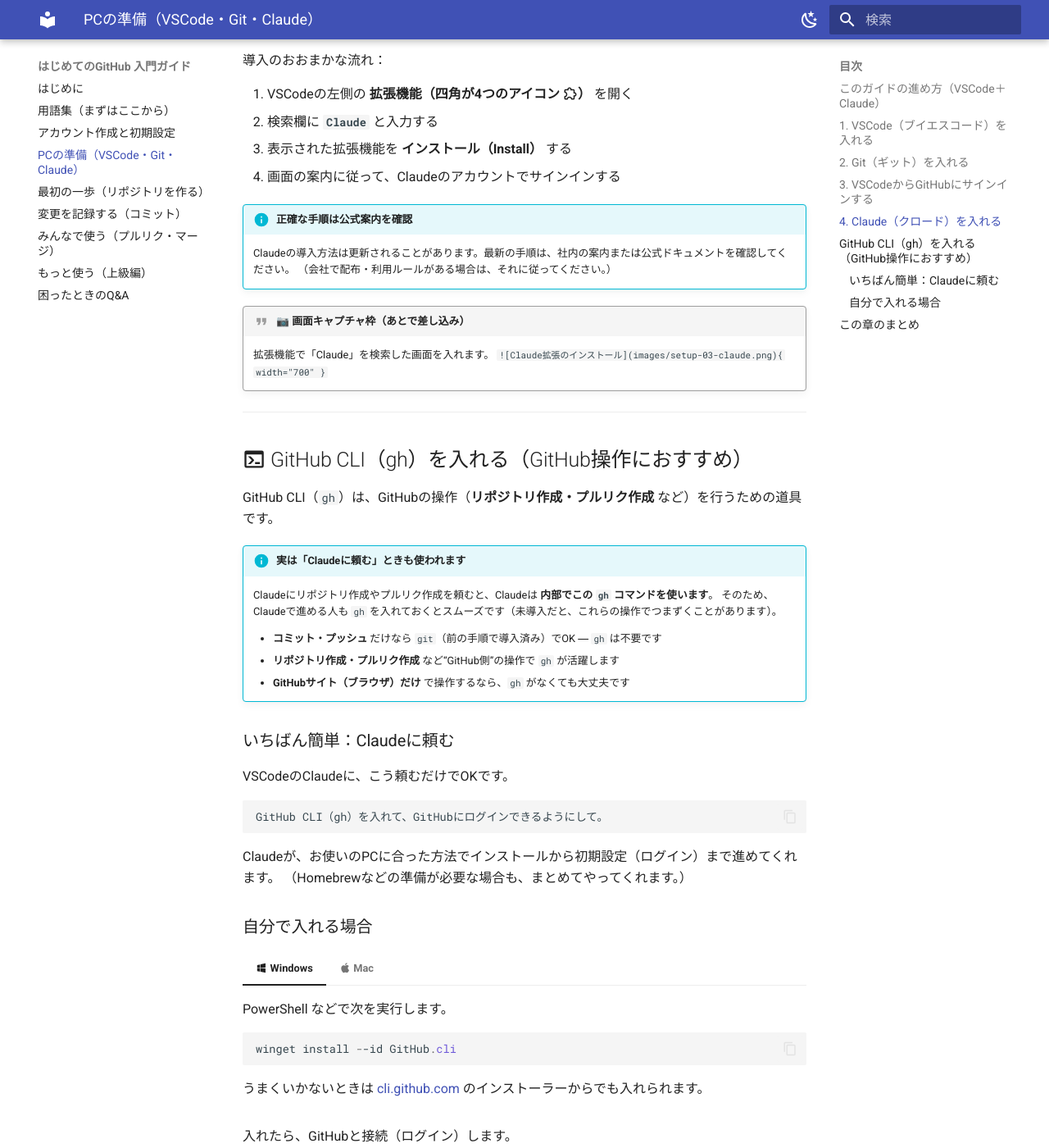
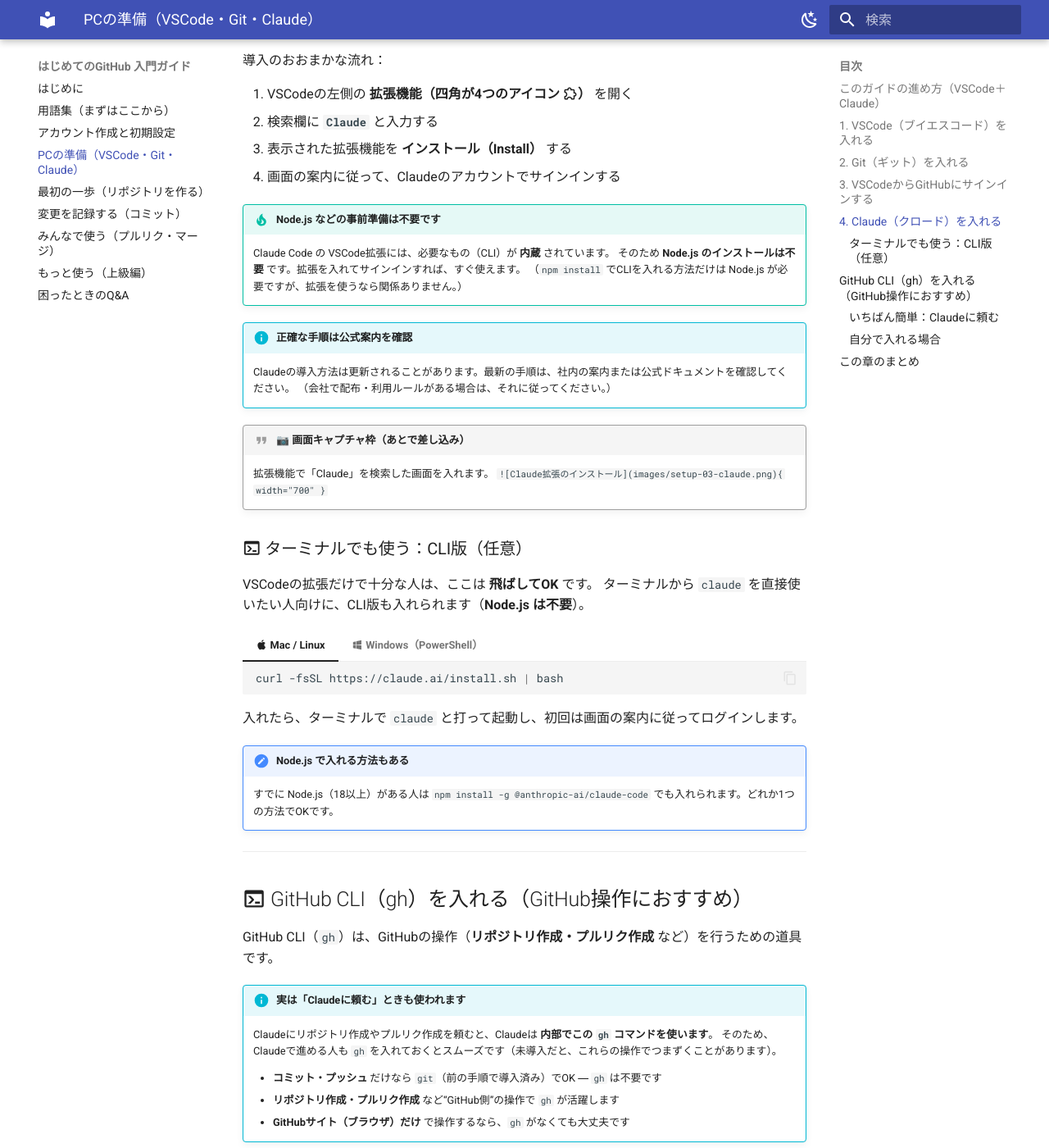
Before and after one commit to sup-kajiwara/github-guide, an MkDocs documentation site: the page built from docs/setup-pc.md, in a window 1280 px wide and 1400 px high, scrolled down 3031 px. Shown: the whole window at 82% size. Built offline with MkDocs 1.6.1 and Material for MkDocs 9.7.7, drawn with Linux system fonts in a browser that asks for light colours.

Commit message:
setup-pc: Claude Code拡張はNode不要を明記＋CLI版の導入手順を追加
- 拡張はCLI内蔵でNode.js不要と明記
- CLI版（claude）のネイティブインストール手順をOS別に追加（Node不要）、npm版も補足

Co-Authored-By: Claude Opus 4.8 (1M context) <noreply@anthropic.com>

````diff
--- a/docs/setup-pc.md
+++ b/docs/setup-pc.md
@@ -122,6 +122,11 @@ Claudeは、**VSCodeの中で日本語でお願いできるAIの相棒**です
 3. 表示された拡張機能を **インストール（Install）** する
 4. 画面の案内に従って、Claudeのアカウントでサインインする
 
+!!! tip "Node.js などの事前準備は不要です"
+    Claude Code の VSCode拡張には、必要なもの（CLI）が **内蔵** されています。
+    そのため **Node.js のインストールは不要** です。拡張を入れてサインインすれば、すぐ使えます。
+    （`npm install` でCLIを入れる方法だけは Node.js が必要ですが、拡張を使うなら関係ありません。）
+
 !!! info "正確な手順は公式案内を確認"
     Claudeの導入方法は更新されることがあります。最新の手順は、社内の案内または公式ドキュメントを確認してください。
     （会社で配布・利用ルールがある場合は、それに従ってください。）
@@ -129,6 +134,28 @@ Claudeは、**VSCodeの中で日本語でお願いできるAIの相棒**です
 !!! quote "📷 画面キャプチャ枠（あとで差し込み）"
     拡張機能で「Claude」を検索した画面を入れます。
     `![Claude拡張のインストール](images/setup-03-claude.png){ width="700" }`
+
+### :material-console: ターミナルでも使う：CLI版（任意）
+
+VSCodeの拡張だけで十分な人は、ここは **飛ばしてOK** です。
+ターミナルから `claude` を直接使いたい人向けに、CLI版も入れられます（**Node.js は不要**）。
+
+=== ":material-apple: Mac / Linux"
+
+    ```bash
+    curl -fsSL https://claude.ai/install.sh | bash
+    ```
+
+=== ":material-microsoft-windows: Windows（PowerShell）"
+
+    ```powershell
+    irm https://claude.ai/install.ps1 | iex
+    ```
+
+入れたら、ターミナルで `claude` と打って起動し、初回は画面の案内に従ってログインします。
+
+!!! note "Node.js で入れる方法もある"
+    すでに Node.js（18以上）がある人は `npm install -g @anthropic-ai/claude-code` でも入れられます。どれか1つの方法でOKです。
 
 ---
 
````
